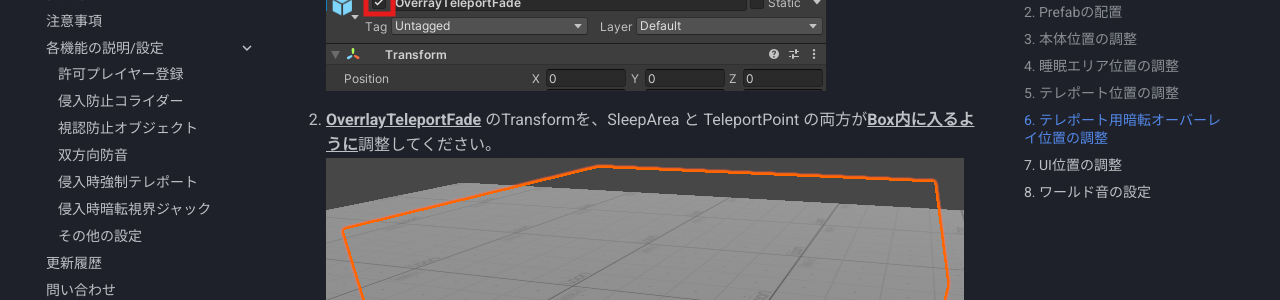
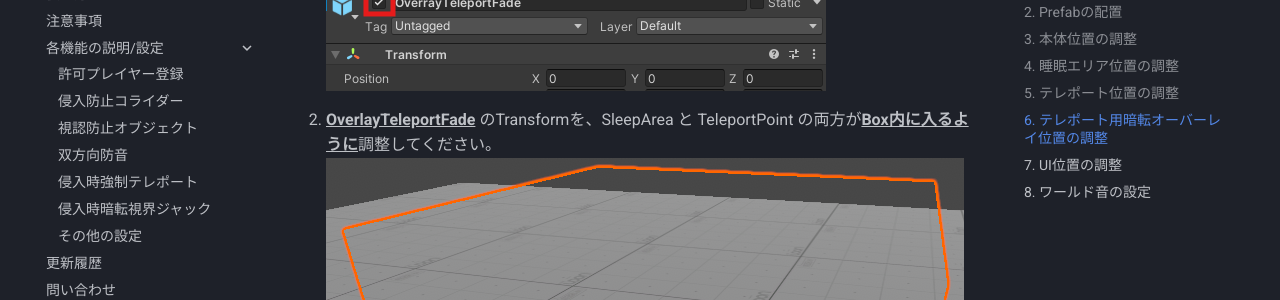
Before and after one commit to kogoro0320/privacy-sleep-system-docs, an MkDocs documentation site: the page built from docs/setup.md, in a window 1280 px wide and 900 px high, scrolled down 3385 px. Shown: the part 150-450 px from the top of the window. Built offline with MkDocs 1.6.1 and Material for MkDocs 9.7.7, drawn with Linux system fonts in a browser that asks for light colours.

Commit message:
タイポ修正

```diff
--- a/docs/setup.md
+++ b/docs/setup.md
@@ -69,7 +69,7 @@ PrivacySleepSystem 内にある <u>**TeleportPoint**</u> のTransformを、お
 1. PrivacySleepSystem > UI内にある <u>**OverlayTeleportFade**</u> を Active にしてください。
 ![設定画面](images/setup_06-01.png)
 
-2. <u>**OverrlayTeleportFade**</u> のTransformを、SleepArea と TeleportPoint の両方が<u>**Box内に入るように**</u>調整してください。
+2. <u>**OverlayTeleportFade**</u> のTransformを、SleepArea と TeleportPoint の両方が<u>**Box内に入るように**</u>調整してください。
 ![設定画面](images/setup_06-02.png)
 
 3. 調整後、<u>**OverlayTeleportFade**</u> を Inactive に戻してください。
```
